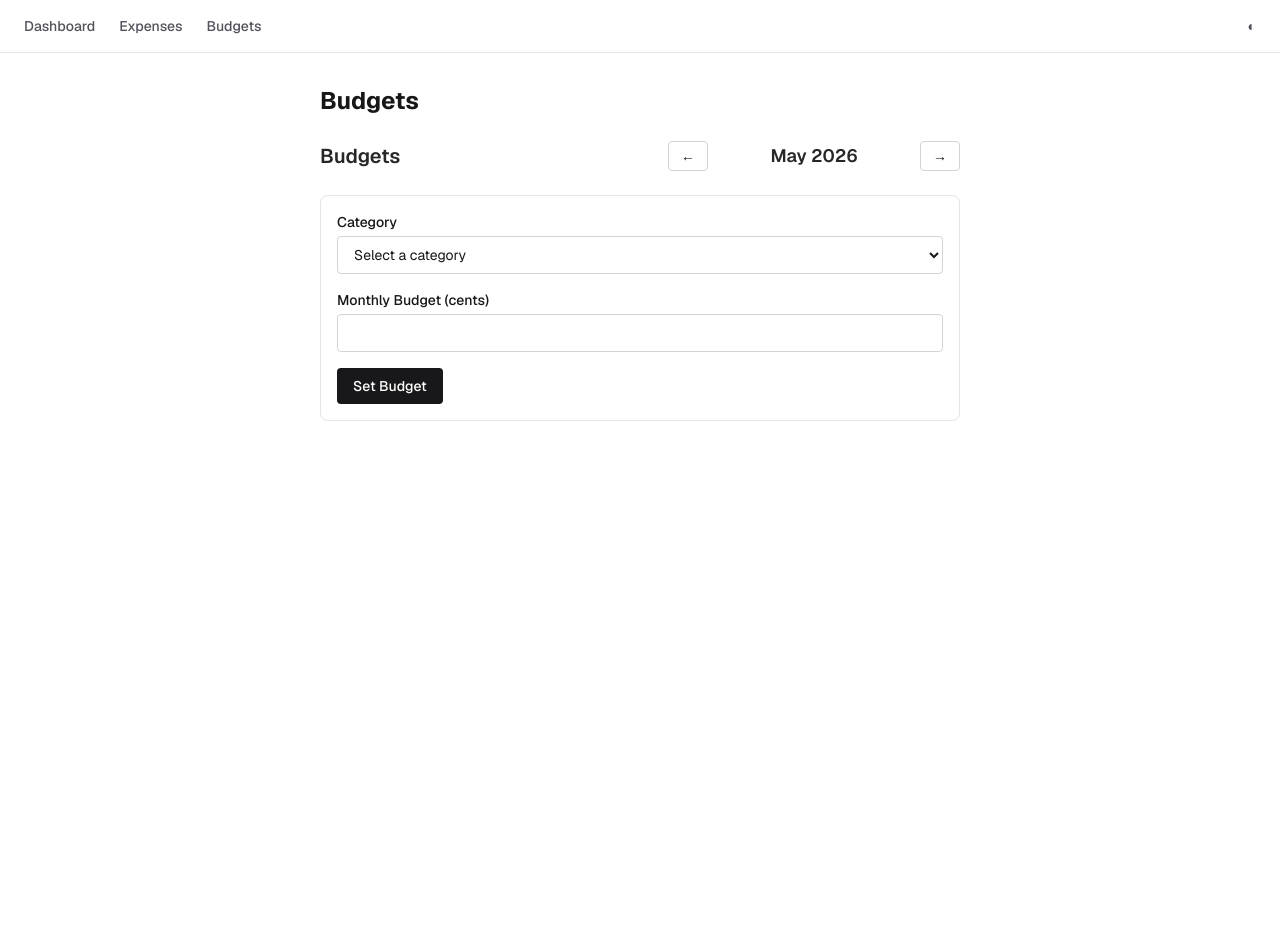
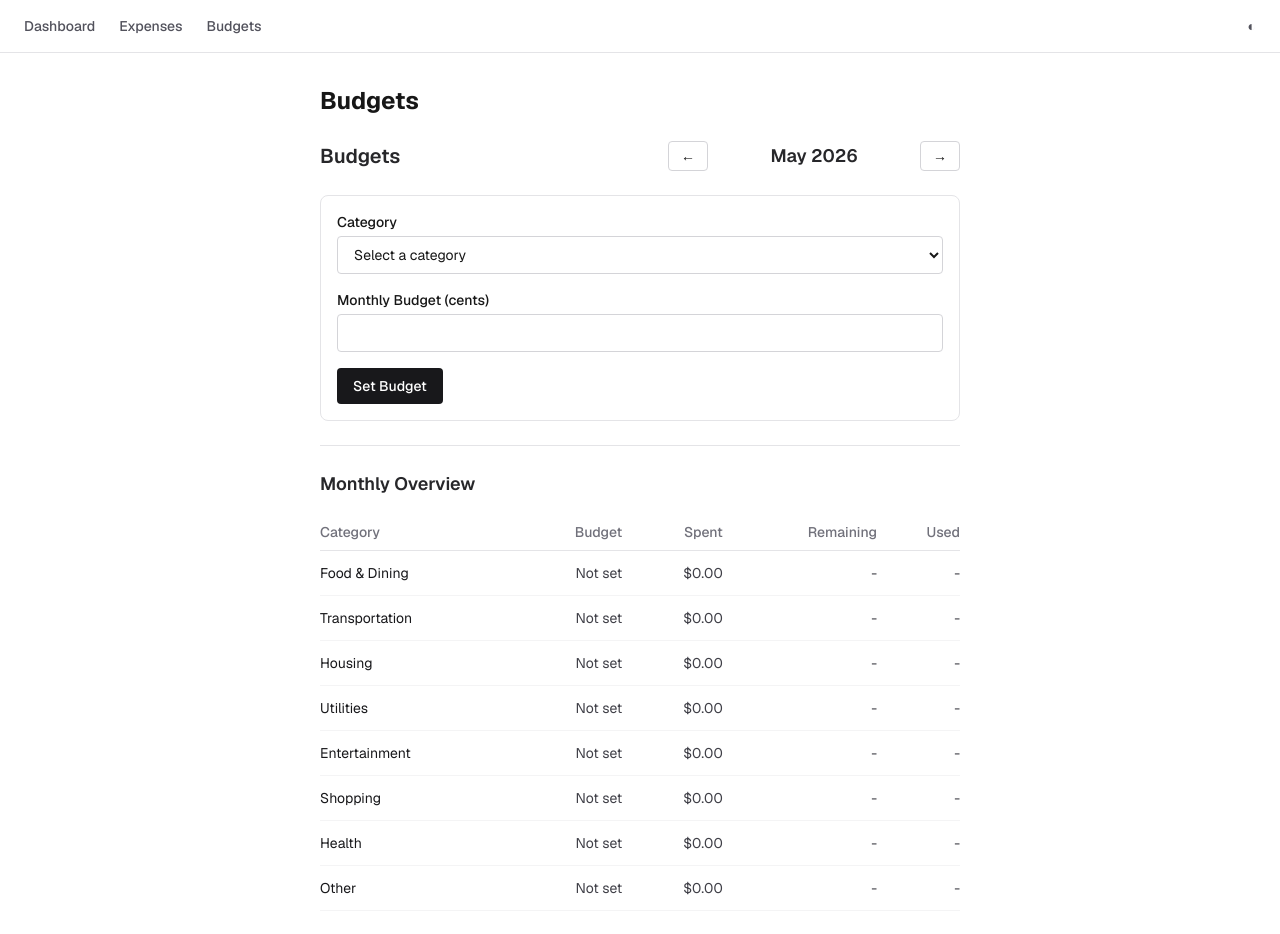
Before and after one commit to AI-Practices/spec-kit-demo, a Next.js app: page /budgets in a window 1280 px wide. Shown: the top 934 px of the page. Before the commit the page ends 800 px from the top, so only its background shows below. Built offline with nearby package versions, Linux system fonts and the light colour scheme.

Commit message:
[Spec Kit] Implement Phase 6 — User Story 4: Monthly Budget Overview Page
Also: fix useSyncExternalStore snapshot stability in dashboard components,
fix ThemeToggle hydration mismatch.

```diff
--- a/app/_components/budget-manager.tsx
+++ b/app/_components/budget-manager.tsx
@@ -1,19 +1,21 @@
 'use client';
 
-import { useState, useCallback } from "react";
+import { useState, useCallback, useRef } from "react";
 import { useSyncExternalStore } from "react";
 import { setBudget as setBudgetAction } from "@/src/server/actions/set-budget";
 import { removeBudget as removeBudgetAction } from "@/src/server/actions/remove-budget";
 import { getBudgets, setBudget as saveBudget, removeBudget as removeBudgetFromStorage, subscribe } from "@/src/lib/budget-storage";
+import { getExpenses, subscribe as subscribeExpenses } from "@/src/lib/storage";
 import { CATEGORY_LABELS } from "@/src/server/types";
-import type { Budget } from "@/src/server/types";
+import type { Budget, Expense } from "@/src/server/types";
 import MonthPicker from "@/app/_components/month-picker";
 
 function formatAmount(cents: number): string {
   return `$${(cents / 100).toFixed(2)}`;
 }
 
-const serverSnapshot: Budget[] = [];
+const serverSnapshotBudgets: Budget[] = [];
+const serverSnapshotExpenses: Expense[] = [];
 
 function getCurrentYearMonth(): { year: number; month: number } {
   const now = new Date();
@@ -31,10 +33,26 @@ export default function BudgetManager() {
   const [amount, setAmount] = useState("");
   const [errors, setErrors] = useState<Record<string, string[]> | null>(null);
 
+  const budgetsRef = useRef<Budget[]>(serverSnapshotBudgets);
   const allBudgets = useSyncExternalStore(
     subscribe,
-    () => getBudgets(),
-    () => serverSnapshot,
+    () => {
+      const next = getBudgets();
+      if (next !== budgetsRef.current) budgetsRef.current = next;
+      return budgetsRef.current;
+    },
+    () => serverSnapshotBudgets,
+  );
+
+  const expensesRef = useRef<Expense[]>(serverSnapshotExpenses);
+  const allExpenses = useSyncExternalStore(
+    subscribeExpenses,
+    () => {
+      const next = getExpenses();
+      if (next !== expensesRef.current) expensesRef.current = next;
+      return expensesRef.current;
+    },
+    () => serverSnapshotExpenses,
   );
 
   const monthStr = toMonthString(year, month);
@@ -84,6 +102,22 @@ export default function BudgetManager() {
     setYear(newYear);
     setMonth(newMonth);
   }, []);
+
+  const monthExpenses = allExpenses.filter((e) => e.date.startsWith(monthStr));
+
+  const summaries = CATEGORY_LABELS.map((cat) => {
+    const budget = monthBudgets.find((b) => b.category === cat);
+    const spent = monthExpenses
+      .filter((e) => e.category === cat)
+      .reduce((sum, e) => sum + e.amount, 0);
+    if (!budget) {
+      return { category: cat, budgetAmount: null, spent, remaining: null, percentage: null, status: "none" as const };
+    }
+    const remaining = budget.amount - spent;
+    const percentage = budget.amount > 0 ? (spent / budget.amount) * 100 : 0;
+    const status = percentage >= 100 ? "overspent" : percentage >= 80 ? "warning" : "safe";
+    return { category: cat, budgetAmount: budget.amount, spent, remaining, percentage, status };
+  });
 
   return (
     <div className="space-y-6">
@@ -190,6 +224,42 @@ export default function BudgetManager() {
           ))}
         </div>
       )}
+
+      <div className="border-t border-zinc-200 pt-6 dark:border-zinc-700">
+        <h2 className="text-lg font-semibold text-zinc-800 mb-4 dark:text-zinc-200">
+          Monthly Overview
+        </h2>
+        <div className="overflow-x-auto">
+          <table className="w-full text-sm">
+            <thead>
+              <tr className="border-b border-zinc-200 dark:border-zinc-700">
+                <th className="text-left py-2 pr-4 font-medium text-zinc-500 dark:text-zinc-400">Category</th>
+                <th className="text-right py-2 px-2 font-medium text-zinc-500 dark:text-zinc-400">Budget</th>
+                <th className="text-right py-2 px-2 font-medium text-zinc-500 dark:text-zinc-400">Spent</th>
+                <th className="text-right py-2 px-2 font-medium text-zinc-500 dark:text-zinc-400">Remaining</th>
+                <th className="text-right py-2 pl-2 font-medium text-zinc-500 dark:text-zinc-400">Used</th>
+              </tr>
+            </thead>
+            <tbody>
+              {summaries.map((s) => (
+                <tr key={s.category} className="border-b border-zinc-100 dark:border-zinc-800">
+                  <td className="py-3 pr-4 text-zinc-900 dark:text-zinc-100">{s.category}</td>
+                  <td className="text-right py-3 px-2 text-zinc-700 dark:text-zinc-300">
+                    {s.budgetAmount !== null ? formatAmount(s.budgetAmount) : "Not set"}
+                  </td>
+                  <td className="text-right py-3 px-2 text-zinc-700 dark:text-zinc-300">{formatAmount(s.spent)}</td>
+                  <td className={`text-right py-3 px-2 ${s.remaining !== null && s.remaining < 0 ? "text-[var(--budget-overspent)] font-medium" : "text-zinc-700 dark:text-zinc-300"}`}>
+                    {s.remaining !== null ? formatAmount(s.remaining) : "-"}
+                  </td>
+                  <td className={`text-right py-3 pl-2 ${s.status === "warning" ? "text-[var(--budget-warning)]" : s.status === "overspent" ? "text-[var(--budget-overspent)]" : "text-zinc-700 dark:text-zinc-300"}`}>
+                    {s.percentage !== null ? `${Math.round(s.percentage)}%` : "-"}
+                  </td>
+                </tr>
+              ))}
+            </tbody>
+          </table>
+        </div>
+      </div>
     </div>
   );
 }
--- a/app/_components/dashboard-budgets.tsx
+++ b/app/_components/dashboard-budgets.tsx
@@ -1,6 +1,6 @@
 'use client';
 
-import { useSyncExternalStore } from "react";
+import { useSyncExternalStore, useRef } from "react";
 import { getBudgets, subscribe as subscribeBudgets } from "@/src/lib/budget-storage";
 import { getExpenses, subscribe as subscribeExpenses } from "@/src/lib/storage";
 import type { Budget, Expense } from "@/src/server/types";
@@ -45,15 +45,25 @@ function computeSummaries(budgets: Budget[], expenses: Expense[], month: string)
 }
 
 export default function DashboardBudgets() {
+  const budgetsRef = useRef<Budget[]>(serverSnapshotBudgets);
   const allBudgets = useSyncExternalStore(
     subscribeBudgets,
-    () => getBudgets(),
+    () => {
+      const next = getBudgets();
+      if (next !== budgetsRef.current) budgetsRef.current = next;
+      return budgetsRef.current;
+    },
     () => serverSnapshotBudgets,
   );
 
+  const expensesRef = useRef<Expense[]>(serverSnapshotExpenses);
   const allExpenses = useSyncExternalStore(
     subscribeExpenses,
-    () => getExpenses(),
+    () => {
+      const next = getExpenses();
+      if (next !== expensesRef.current) expensesRef.current = next;
+      return expensesRef.current;
+    },
     () => serverSnapshotExpenses,
   );
 
--- a/app/_components/dashboard-stats.tsx
+++ b/app/_components/dashboard-stats.tsx
@@ -1,6 +1,6 @@
 'use client';
 
-import { useSyncExternalStore } from "react";
+import { useSyncExternalStore, useRef } from "react";
 import { getExpenses, subscribe } from "@/src/lib/storage";
 import { getBudgets, subscribe as subscribeBudgets } from "@/src/lib/budget-storage";
 import type { Expense, Budget } from "@/src/server/types";
@@ -20,15 +20,25 @@ function getCurrentMonth(): string {
 }
 
 export default function DashboardStats() {
+  const expensesRef = useRef<Expense[]>(serverSnapshotExpenses);
   const allExpenses = useSyncExternalStore(
     subscribe,
-    () => getExpenses(),
+    () => {
+      const next = getExpenses();
+      if (next !== expensesRef.current) expensesRef.current = next;
+      return expensesRef.current;
+    },
     () => serverSnapshotExpenses
   );
 
+  const budgetsRef = useRef<Budget[]>(serverSnapshotBudgets);
   const allBudgets = useSyncExternalStore(
     subscribeBudgets,
-    () => getBudgets(),
+    () => {
+      const next = getBudgets();
+      if (next !== budgetsRef.current) budgetsRef.current = next;
+      return budgetsRef.current;
+    },
     () => serverSnapshotBudgets
   );
 
--- a/app/_components/theme-toggle.tsx
+++ b/app/_components/theme-toggle.tsx
@@ -23,11 +23,22 @@ function applyTheme(theme: Theme): void {
 }
 
 export default function ThemeToggle() {
-  const [theme, setThemeState] = useState<Theme>(() => {
-    return getStoredTheme() ?? "system";
-  });
+  const [theme, setThemeState] = useState<Theme>("system");
+  const [mounted, setMounted] = useState(false);
 
   useEffect(() => {
+    const stored = getStoredTheme();
+    if (stored) {
+      setThemeState(stored);
+      applyTheme(stored);
+    } else {
+      applyTheme("system");
+    }
+    setMounted(true);
+  }, []);
+
+  useEffect(() => {
+    if (!mounted) return;
     applyTheme(theme);
 
     const mql = window.matchMedia("(prefers-color-scheme: dark)");
@@ -38,11 +49,10 @@ export default function ThemeToggle() {
     };
     mql.addEventListener("change", handler);
     return () => mql.removeEventListener("change", handler);
-  }, [theme]);
+  }, [theme, mounted]);
 
   const setTheme = useCallback((next: Theme) => {
     setThemeState(next);
-    applyTheme(next);
     try {
       localStorage.setItem("theme", next);
     } catch {}
@@ -65,9 +75,9 @@ export default function ThemeToggle() {
       type="button"
       onClick={cycle}
       className="ml-auto text-sm font-medium text-zinc-600 transition-colors hover:text-zinc-900 dark:text-zinc-400 dark:hover:text-zinc-100"
-      aria-label={`Theme: ${theme}. Click to cycle.`}
+      aria-label={`Theme: ${mounted ? theme : "system"}. Click to cycle.`}
     >
-      {icons[theme]}
+      {mounted ? icons[theme] : "◐"}
     </button>
   );
 }
--- a/specs/003-budget-tracker-ui/tasks.md
+++ b/specs/003-budget-tracker-ui/tasks.md
@@ -113,9 +113,9 @@ description: "Task list for Budget Tracker & UI Enhancement feature implementati
 
 ### Implementation for User Story 4
 
-- [ ] T020 [P] [US4] Compute BudgetSummary on render in `app/budgets/page.tsx` by joining budgets with expenses by category and month
-- [ ] T021 [P] [US4] Integrate month-picker component for month switching on the budget page
-- [ ] T022 [US4] Build full budget summary table with budget, spent, remaining, and percentage columns (depends on T020, T021)
+- [x] T020 [P] [US4] Compute BudgetSummary on render in `app/_components/budget-manager.tsx` by joining budgets with expenses by category and month
+- [x] T021 [P] [US4] Integrate month-picker component for month switching on the budget page
+- [x] T022 [US4] Build full budget summary table with budget, spent, remaining, and percentage columns (depends on T020, T021)
 
 **Checkpoint**: User Story 4 is complete — dedicated budget page provides a full monthly financial snapshot
 
```
